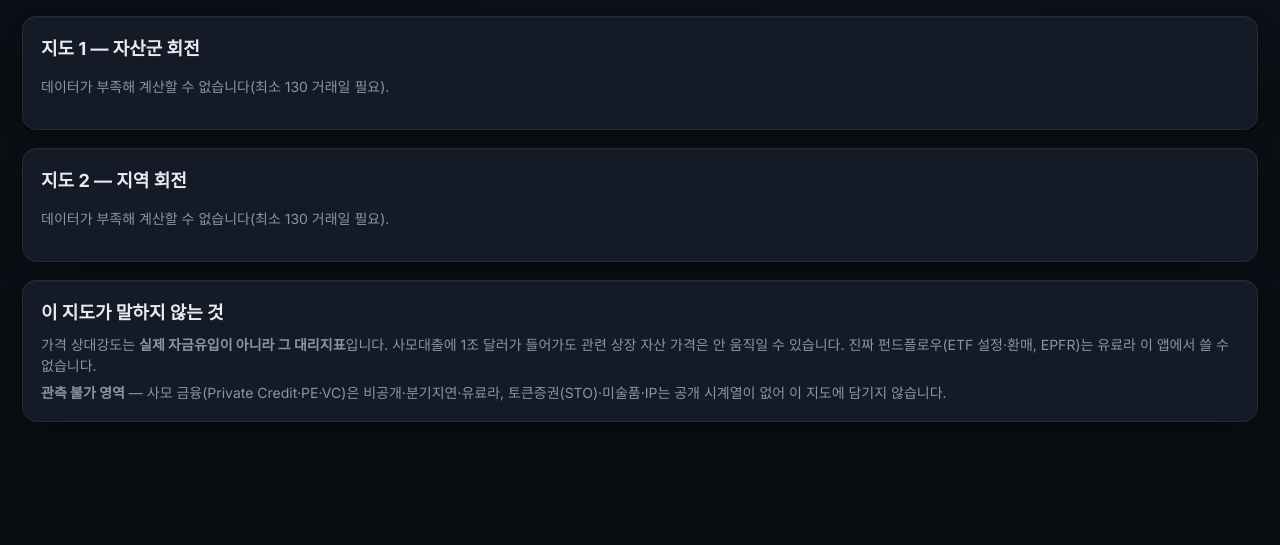
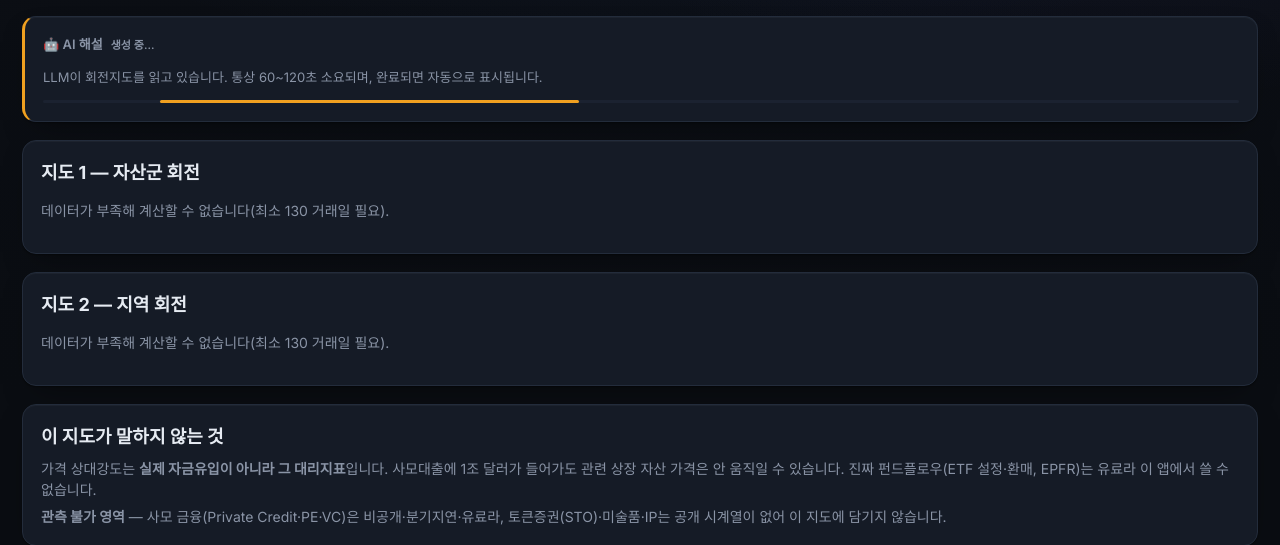
Before and after one commit to passionsjin/EconomicAnalysis, a FastAPI app: page /flows in a window 1280 px wide. Shown: the part 83-628 px from the top of the page. Run offline with FastAPI, Linux system fonts and the light colour scheme; data comes from the database, SQL or seed files in the repository; data that the repository does not hold is empty; some libraries are stand-ins or nearby versions.

Commit message:
feat(flows): /flows LLM 해설 — 백그라운드 생성 + 캐시 + 폴링
현대차·신한과 같은 패턴. 대시보드 브리핑(130~170초)에 얹지 않는다 — 매시 수집이
그만큼 길어지면 안 되므로 첫 방문 시 백그라운드로 생성하고 5초 폴링으로 자동 표시한다.
3시간 캐시(수집 3회분), 타임아웃 180초. 실측 생성 ~65초.

프롬프트는 단계를 처방하지 않고 목표·독자·한계만 준다. 현행 모델은 지시를 문자 그대로
따르고 기본 출력이 길어서, 과잉 처방은 오히려 품질을 떨어뜨린다. 대신 명시한 것:
- '자금이 유입됐다'로 단정하지 말고 '상대적으로 앞섰다/밀렸다'로 (대리지표 한계)
- 주어진 숫자에 없는 뉴스·이벤트·전망을 지어내지 말 것
- 종목 지시 금지, 자산군 비중 관점으로
- 간결하게, 핵심 먼저

Co-Authored-By: Claude Opus 5 <noreply@anthropic.com>

```diff
--- a/app/analysis/flows.py
+++ b/app/analysis/flows.py
@@ -11,11 +11,16 @@
 from __future__ import annotations
 
 import bisect
+import logging
 import math
 import threading
-from datetime import date, timedelta
+import time
+from datetime import date, datetime, timedelta, timezone
 
 from .. import repository as repo
+from . import llm
+
+logger = logging.getLogger(__name__)
 
 _W_RS = 63        # 상대강도 정규화 창(3개월)
 _W_MOM = 21       # 상대모멘텀 정규화 창(1개월)
@@ -327,6 +332,128 @@ def _build_flows_uncached() -> dict:
     }
 
 
+_ANALYSIS_TTL = 3 * 3600        # LLM 해설 캐시 — 3시간(수집 3회분)
+_analysis_lock = threading.Lock()
+_analysis_cache: dict = {"data": None, "ts": 0.0}
+_analysis_generating = threading.Event()
+
+
+def _fmt_rows(rows: list[dict], with_risk: bool) -> str:
+    out = []
+    for r in rows:
+        move = f"{r['quadrant_prev']}->{r['quadrant']}" if r["quadrant_prev"] != r["quadrant"] \
+            else r["quadrant"]
+        risk = f", 위험성격 {r['risk']:+.2f}%" if (with_risk and r.get("risk") is not None) else ""
+        out.append(f"- {r['label']}({r['group_label']}): 상대강도 {r['x']:.2f}, "
+                   f"모멘텀 {r['y']:.2f}, {move}{risk}")
+    return "\n".join(out)
+
+
+def _build_analysis_prompt(f: dict) -> str:
+    """회전지도 해설 프롬프트.
+
+    현행 모델은 지시를 문자 그대로 따르고 기본 출력이 길다 — 단계를 처방하는 대신
+    목표·독자·한계를 주고 간결성을 명시한다. 과잉 처방은 오히려 품질을 떨어뜨린다.
+    """
+    a, r = f.get("asset"), f.get("region")
+    p = [
+        "너는 한국 거주 개인투자자를 위한 자산배분 조언자다. 아래는 RRG(상대강도 회전) 지표다.",
+        "",
+        "지표 읽는 법: x=상대강도(3개월 위치), y=상대모멘텀(1개월 방향), 둘 다 100이 기준선.",
+        "사분면은 주도(x>=100,y>=100) / 약화(x>=100,y<100) / 개선(x<100,y>=100) / 지체(x<100,y<100)이고,",
+        "자금은 통상 개선->주도->약화->지체 순으로 시계방향으로 돈다.",
+        "위험성격은 VIX 급등일 평균수익률(%)로, 음수일수록 공격적(위기에 같이 빠짐), 양수일수록 방어적이다.",
+        "",
+    ]
+    if a:
+        p += [f"[자산군 회전 — 기준 {a['as_of']}, 공통 거래일 {a['days']}일]", _fmt_rows(a["rows"], True), ""]
+    if r:
+        p += [f"[지역 회전 — 기준 {r['as_of']}, 공통 거래일 {r['days']}일]", _fmt_rows(r["rows"], False), ""]
+    if f.get("ranks"):
+        top = f["ranks"][:5]
+        bot = f["ranks"][-3:]
+        p += ["[3개월 모멘텀 순위 — USD 기준, 달력 91일]",
+              "\n".join(f"- {x['label']}: {x['now']}위(3개월 전 {x['prev']}위), {x['m3']:+.2f}%"
+                        for x in top + bot), ""]
+
+    p += [
+        "이 데이터로 한국 개인투자자가 무엇을 해야 하는지 해설하라.",
+        "",
+        "반드시 지킬 것:",
+        "- 가격 상대강도는 실제 자금유입이 아니라 그 대리지표다. '자금이 유입됐다'고 단정하지 말고",
+        "  '상대적으로 앞섰다/밀렸다'로 서술하라. 이 한계를 독자가 알 수 있게 하라.",
+        "- 위 숫자에 없는 사실을 지어내지 마라. 뉴스·이벤트·전망을 추측하지 마라.",
+        "- 특정 종목 매수·매도를 지시하지 마라. 자산군 비중 관점으로 말하라.",
+        "- 간결하게. 핵심을 먼저 말하고 근거는 뒤에. 불릿 나열로 채우지 마라.",
+        "",
+        'JSON 하나만 출력하라(다른 텍스트 금지): {"headline": "...", "summary": "...", "body_md": "..."}',
+        "- headline: 지금 국면을 한 줄로(40자 이내)",
+        "- summary: 개인투자자가 취할 행동 2~3문장",
+        "- body_md: 마크다운 해설. 자산군 흐름 / 지역 흐름 / 유의점 세 단락, 총 600자 내외",
+    ]
+    return "\n".join(p)
+
+
+def get_cached_analysis() -> dict | None:
+    """캐시된 해설만 반환 — LLM 호출 없음."""
+    with _analysis_lock:
+        cached = _analysis_cache.get("data")
+        if cached and (time.monotonic() - _analysis_cache.get("ts", 0.0)) < _ANALYSIS_TTL:
+            return cached
+    return None
+
+
+def get_analysis(f: dict) -> dict | None:
+    """회전지도 LLM 해설(3시간 캐시). 지도가 없으면 None."""
+    if not (f or {}).get("asset"):
+        return None
+    cached = get_cached_analysis()
+    if cached:
+        return cached
+
+    err = llm.availability_error()
+    if err:
+        return {"ok": False, "error": err}
+    try:
+        res = llm.complete(_build_analysis_prompt(f), timeout=180, label="회전지도 해설")
+        if not res.ok:
+            return {"ok": False, "error": res.error}
+        from .briefing import _extract_json_obj  # noqa: PLC0415
+        obj = _extract_json_obj(res.text)
+        if not obj:
+            return {"ok": False, "error": "JSON 파싱 실패"}
+        result = {
+            "ok": True,
+            "headline": str(obj.get("headline", ""))[:120],
+            "summary": str(obj.get("summary", "")),
+            "body_md": str(obj.get("body_md", "")),
+            "ts_utc": datetime.now(timezone.utc).isoformat(),
+            "model": res.model,
+        }
+        with _analysis_lock:
+            _analysis_cache["data"], _analysis_cache["ts"] = result, time.monotonic()
+        return result
+    except Exception as exc:  # noqa: BLE001
+        logger.warning("회전지도 LLM 해설 실패: %s", exc)
+        return {"ok": False, "error": str(exc)[:200]}
+
+
+def trigger_analysis_async(f: dict) -> bool:
+    """백그라운드 생성 시작. 이미 캐시가 유효하거나 생성 중이면 False."""
+    if not (f or {}).get("asset") or get_cached_analysis() or _analysis_generating.is_set():
+        return False
+
+    def _gen():
+        try:
+            get_analysis(f)
+        finally:
+            _analysis_generating.clear()
+
+    _analysis_generating.set()
+    threading.Thread(target=_gen, name="flows-analysis", daemon=True).start()
+    return True
+
+
 def build_flows() -> dict:
     """스냅샷 단위 캐시. 이력은 수집 때만 바뀌므로 스냅샷 id 가 그대로면 재계산할 이유가 없다.
 
--- a/app/server.py
+++ b/app/server.py
@@ -137,11 +137,28 @@ def api_shinhan_analysis():
 
 @app.get("/flows", response_class=HTMLResponse)
 def flows_page(request: Request):
-    """자금 회전지도 — 1단계 검증용 별도 페이지(2단계에서 대시보드로 이관)."""
+    """자금 회전지도 — 지역 지도·순위표·LLM 해설(대시보드엔 요약+지도1만)."""
+    data = flows_mod.build_flows()
+    analysis = flows_mod.get_cached_analysis()   # 캐시만 — LLM 차단 없음
+    if not analysis:
+        flows_mod.trigger_analysis_async(data)   # 백그라운드 생성 시작
     return templates.TemplateResponse("flows.html", {
         "request": request,
-        "f": flows_mod.build_flows(),
+        "f": data,
+        "analysis": analysis,
+        "analysis_generating": analysis is None,
         "title": "자금 회전지도",
+    })
+
+
+@app.get("/api/flows/analysis")
+def api_flows_analysis():
+    """해설 완료 여부 폴링 — 프론트엔드 자동새로고침용."""
+    cached = flows_mod.get_cached_analysis()
+    return JSONResponse({
+        "ready": cached is not None,
+        "generating": flows_mod._analysis_generating.is_set(),
+        "data": cached,
     })
 
 
--- a/app/web/static/style.css
+++ b/app/web/static/style.css
@@ -941,3 +941,20 @@ body{
 .flowcard-map>summary::-webkit-details-marker{display:none}
 .flowcard-map>summary::before{content:'▸ ';font-size:11px}
 .flowcard-map[open]>summary::before{content:'▾ '}
+
+/* ── 회전지도 LLM 해설 ── */
+.flow-analysis{margin-top:16px;border-left:3px solid var(--accent)}
+.flow-sec-head{display:flex;align-items:center;gap:8px;font-size:13px;font-weight:600;
+  color:var(--muted);margin-bottom:8px}
+.flow-analysis-headline{font-size:17px;font-weight:600;line-height:1.4;margin-bottom:6px}
+.flow-analysis-summary{font-size:14px;line-height:1.6;margin:0}
+.flow-analysis-more{margin-top:10px;border-top:1px solid var(--line);padding-top:8px}
+.flow-analysis-more>summary{cursor:pointer;font-size:13px;color:var(--muted);
+  list-style:none;padding:4px 0;user-select:none}
+.flow-analysis-more>summary:hover{color:var(--txt)}
+.flow-analysis-more>summary::-webkit-details-marker{display:none}
+.flow-analysis-progress{height:3px;border-radius:2px;background:var(--card2);
+  overflow:hidden;margin-top:10px}
+.flow-analysis-bar{height:100%;width:35%;border-radius:2px;background:var(--warn);
+  animation:flowBar 1.5s ease-in-out infinite}
+@keyframes flowBar{0%{margin-left:-35%}100%{margin-left:100%}}
--- a/app/web/templates/flows.html
+++ b/app/web/templates/flows.html
@@ -22,6 +22,36 @@
 <section class="card" style="margin-top:16px">
   <h2 style="margin:0 0 6px">지금 무슨 일이 일어나는가</h2>
   <p style="font-size:15px;margin:0">{{ f.summary.text }}</p>
+</section>
+{% endif %}
+
+{# ─── LLM 해설 (백그라운드 생성 + 폴링; 현대차·신한과 같은 패턴) ─── #}
+{% if analysis and analysis.ok %}
+<section class="card flow-analysis">
+  <div class="flow-sec-head">🤖 AI 해설
+    <span class="muted" style="font-size:11px">{{ analysis.model or '' }} ·
+      <time class="kst rel" data-utc="{{ analysis.ts_utc or '' }}">—</time></span>
+  </div>
+  <div class="flow-analysis-headline">{{ analysis.headline }}</div>
+  <p class="flow-analysis-summary">{{ analysis.summary }}</p>
+  <details class="flow-analysis-more">
+    <summary>📄 상세 해설 펼치기 — 자산군 흐름 · 지역 흐름 · 유의점</summary>
+    <div class="brief-body markdown" id="flow-body-md"></div>
+  </details>
+</section>
+{% elif analysis and not analysis.ok %}
+<section class="card flow-analysis" style="border-left-color:var(--bad)">
+  <div class="flow-sec-head">🤖 AI 해설</div>
+  <p class="muted">해설 생성 실패: {{ analysis.error }}</p>
+  <button class="btn ghost" style="margin-top:8px" onclick="location.reload()">↺ 재시도</button>
+</section>
+{% elif analysis_generating %}
+<section class="card flow-analysis" id="flow-analysis-loading" style="border-left-color:var(--warn)">
+  <div class="flow-sec-head">🤖 AI 해설 <span class="muted" style="font-size:11px">생성 중...</span></div>
+  <p class="muted" style="font-size:13px">
+    LLM이 회전지도를 읽고 있습니다. 통상 60~120초 소요되며, 완료되면 자동으로 표시됩니다.
+  </p>
+  <div class="flow-analysis-progress"><div class="flow-analysis-bar"></div></div>
 </section>
 {% endif %}
 
@@ -135,6 +165,30 @@
 <script>
   window.__FLOW_ASSET__  = {{ f.asset | tojson }};
   window.__FLOW_REGION__ = {{ f.region | tojson }};
+  window.__FLOW_ANALYSIS_MD__ = {{ (analysis.body_md if analysis and analysis.ok else '') | tojson }};
 </script>
 {# flows.js 는 base.html 에서 전역 로드된다 — 여기서 다시 부르면 두 번 그려진다 #}
+<script>
+/* 마크다운 본문 렌더 — dashboard/hyundai 와 동일하게 marked + DOMPurify */
+(function () {
+  const el = document.getElementById("flow-body-md");
+  const md = window.__FLOW_ANALYSIS_MD__;
+  if (el && md && window.marked && window.DOMPurify) {
+    el.innerHTML = DOMPurify.sanitize(marked.parse(md));
+  }
+})();
+
+/* 해설 생성 완료 시 자동 새로고침 */
+(function () {
+  if (!document.getElementById("flow-analysis-loading")) return;
+  let ticks = 0;
+  const poll = setInterval(async () => {
+    try {
+      const j = await (await fetch("/api/flows/analysis")).json();
+      if (j.ready) { clearInterval(poll); location.reload(); }
+    } catch (e) { /* 네트워크 흔들림은 다음 틱에 재시도 */ }
+    if (++ticks > 60) clearInterval(poll);   // 5분 후 포기
+  }, 5000);
+})();
+</script>
 {% endblock %}
```
